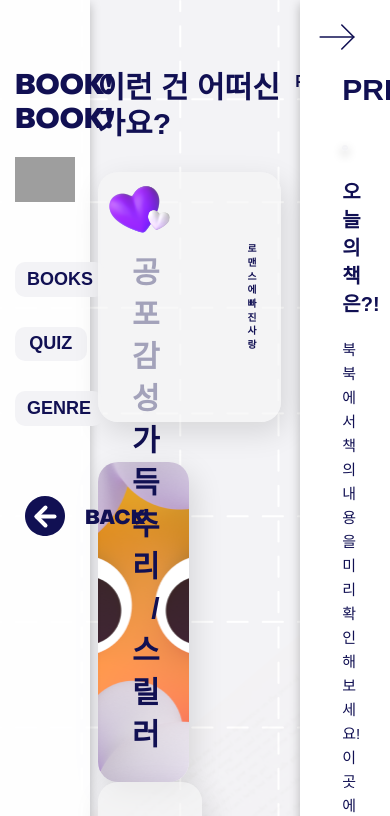
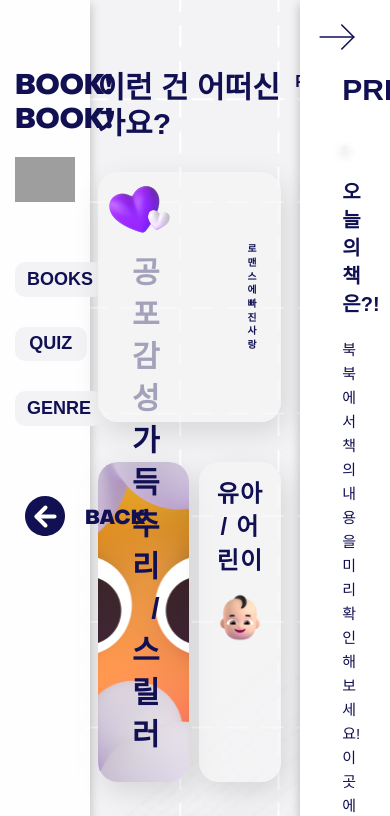
Before and after one commit to eu-ny/BOOKBOOK-REACT, a React (Create React App) app: page /tag in a window 390 px wide. Shown: the top 816 px of the page. Built offline with nearby package versions, Linux system fonts and the light colour scheme; grey boxes are pictures that could not be loaded; a web font is replaced by a local one.

Commit message:
20221129

```diff
--- a/src/assets/css/tag.css
+++ b/src/assets/css/tag.css
@@ -101,7 +101,7 @@
     width: 44.5%;
     height: 320px;
     /* background: #fff; */
-    padding: 30px 52px;
+    padding: 8% 52px;
     box-shadow: 5px 10px 30px rgba(0, 0, 0, 0.12);
     border-radius: 20px;
     text-align: center;
@@ -201,9 +201,16 @@
 
 
 /* 미디어 */
-@media (max-width: 1200px){
-    .booksMenu__list.genre > .genbtn {
+@media (max-width: 1180px){
+    /* .booksMenu__list.genre > .genbtn {
         margin-top: 10px !important;
+    } */
+    .tag__third {
+        padding: 8% 6%;
+    }
+    .tag__third p {
+        font-size: 1.5rem;
+        margin-bottom: 25%;
     }
 
 
--- a/src/components/main/MainConts.jsx
+++ b/src/components/main/MainConts.jsx
@@ -3,6 +3,7 @@ import { Link } from "react-router-dom";
 import Header from "../include/Header";
 import { BookSearch } from '../index'
 import { MainSlider } from '../index'
+
 
 import MainICon01 from "../../assets/img/mainBookIcon01.png";
 import MainICon02 from "../../assets/img/mainHeartIcon01.svg";
```
